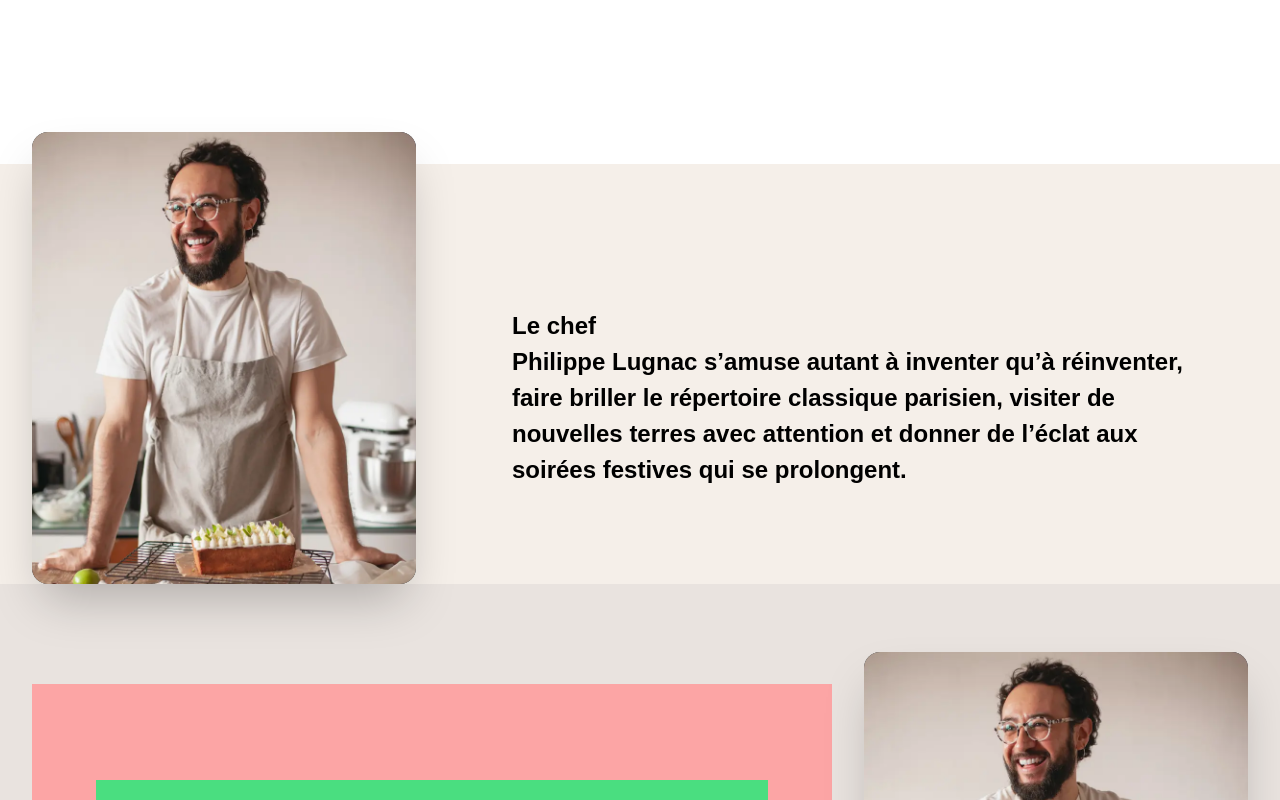
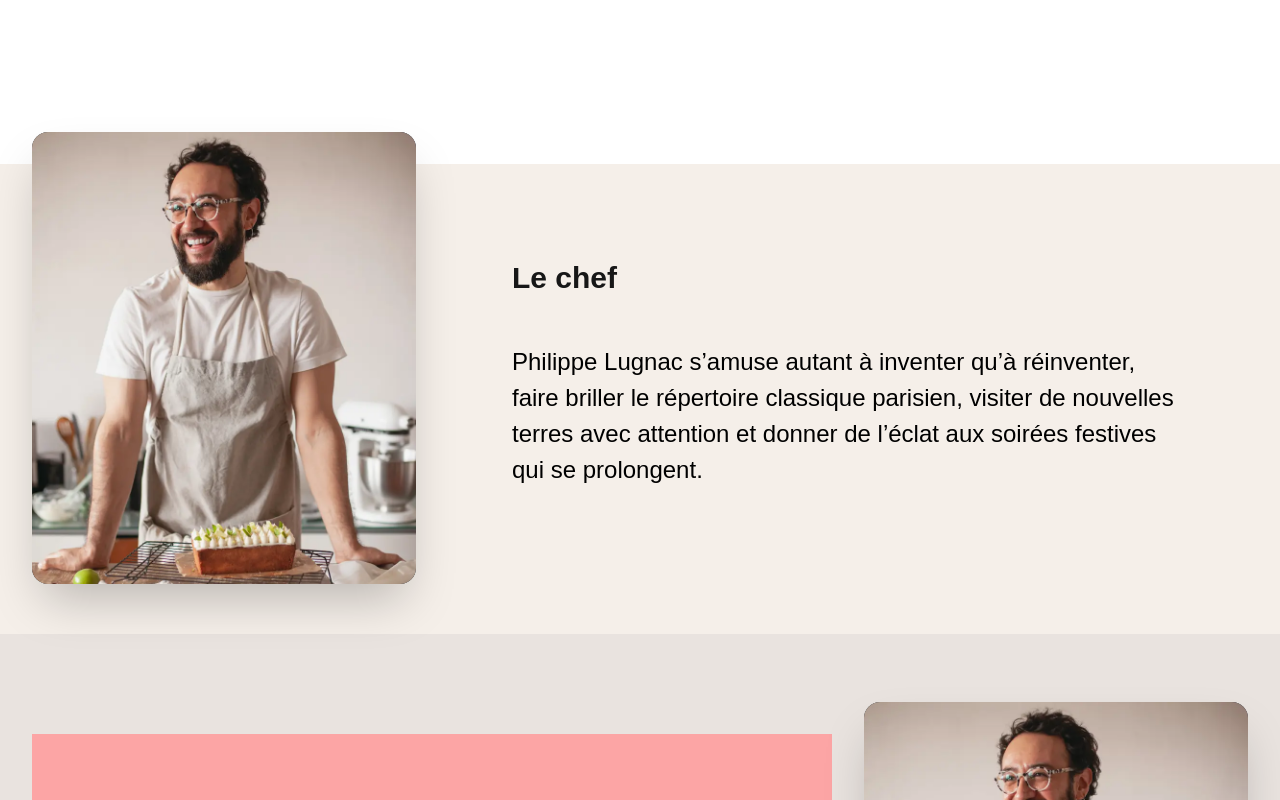
Before and after one commit to kgtrey1/m-eco-902, a Next.js app: page / in a window 1280 px wide. Shown: the part 860-1660 px from the top of the page. Built offline with nearby package versions, Linux system fonts and the light colour scheme.

Commit message:
fix: phillipe space

```diff
--- a/src/app/page.tsx
+++ b/src/app/page.tsx
@@ -2,7 +2,7 @@ import ContactForm from '@/components/ui/contact-form'
 import FindUs from '@/components/ui/find-us'
 import NewHero from '@/components/ui/new-hero'
 import Pastry from '@/components/ui/pastry'
-import Testi from '@/components/ui/testi'
+import Biography from '@/components/ui/biography'
 
 
 
@@ -14,7 +14,7 @@ export default function Example() {
         <div className='h-[60px] w-full flex bg-red-500'/>
         <NewHero/>
       </div>
-      <Testi />
+      <Biography />
       <Pastry />
       <FindUs />
       <ContactForm />
--- /dev/null
+++ b/src/components/ui/biography.tsx
@@ -0,0 +1,33 @@
+import Image from "next/image"
+
+export default function Biography() {
+    return (
+        <div className="relative z-10 mt-32 bg-bg-chief sm:mt-56">
+            <div className="mx-auto flex max-w-7xl flex-col items-center gap-x-8 gap-y-10 px-6 sm:gap-y-8 lg:px-8 xl:flex-row xl:items-stretch lg:pb-[50px] pb-20">
+                <div className="-mt-8 w-full max-w-2xl xl:w-96 xl:flex-none">
+                    <div className="relative aspect-[2/1] h-full md:-mx-8 xl:mx-0 xl:aspect-auto">
+                        <Image
+                            alt="Photographie de Philippe Lugnac"
+                            src="/chief.webp"
+                            fill
+                            className="rounded-2xl bg-gray-800 object-cover shadow-2xl"
+                            style={{
+                                objectPosition: 'top'
+                            }}
+                        />
+                    </div>
+                </div>
+                <div className="w-full max-w-2xl xl:max-w-none xl:flex-auto xl:px-16 xl:py-24">
+                    <p className="text-3xl font-semibold">Le chef</p>
+                    <figure className="relative isolate pt-6 sm:pt-12">
+                        <blockquote className="text-xl md:font-medium font-normal leading-8 text-black sm:text-2xl sm:leading-9">
+                            <p>
+                                Philippe Lugnac s’amuse autant à inventer qu’à réinventer, faire briller le répertoire classique parisien, visiter de nouvelles terres avec attention et donner de l’éclat aux soirées festives qui se prolongent.
+                            </p>
+                        </blockquote>
+                    </figure>
+                </div>
+            </div>
+      </div>
+    )
+}
--- a/src/components/ui/testi.tsx
+++ /dev/null
@@ -1,41 +0,0 @@
-import Image from "next/image"
-/*
-      <img
-                alt=""
-                src="/chief.webp"
-                className="absolute inset-0 h-full w-full rounded-2xl bg-gray-800 object-cover shadow-2xl object-top"
-              />
-*/
-
-
-export default function Testi() {
-    return (
-        <div className="relative z-10 mt-32 bg-bg-chief pb-20 sm:mt-56 sm:pb-24 xl:pb-0">
-
-        <div className="mx-auto flex max-w-7xl flex-col items-center gap-x-8 gap-y-10 px-6 sm:gap-y-8 lg:px-8 xl:flex-row xl:items-stretch">
-          <div className="-mt-8 w-full max-w-2xl xl:w-96 xl:flex-none">
-            <div className="relative aspect-[2/1] h-full md:-mx-8 xl:mx-0 xl:aspect-auto">
-            <Image
-        alt="Chief image"
-        src="/chief.webp"
-        layout="fill"
-        className="rounded-2xl bg-gray-800 object-cover shadow-2xl"
-        objectPosition="top"
-      />
-            </div>
-          </div>
-          <div className="w-full max-w-2xl xl:max-w-none xl:flex-auto xl:px-16 xl:py-24">
-            <figure className="relative isolate pt-6 sm:pt-12">
-
-              <blockquote className="text-xl font-semibold leading-8 text-black sm:text-2xl sm:leading-9">
-                <p>Le chef</p>
-                <p>
-                Philippe Lugnac s’amuse autant à inventer qu’à réinventer, faire briller le répertoire classique parisien, visiter de nouvelles terres avec attention et donner de l’éclat aux soirées festives qui se prolongent.
-                </p>
-              </blockquote>
-            </figure>
-          </div>
-        </div>
-      </div>
-    )
-}
```
